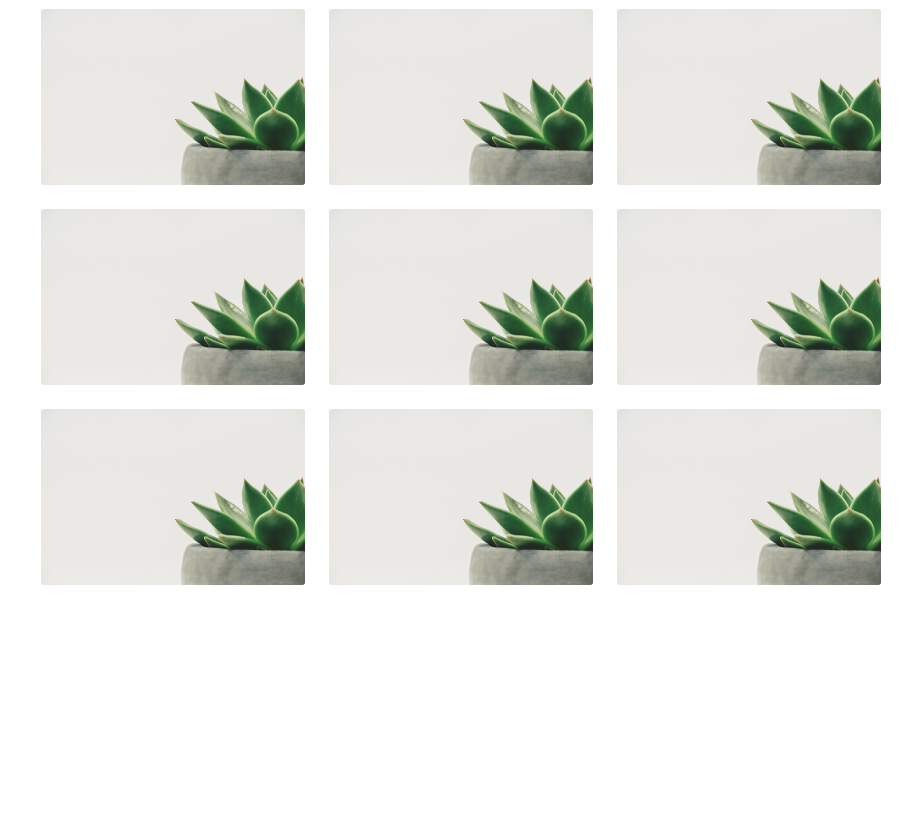
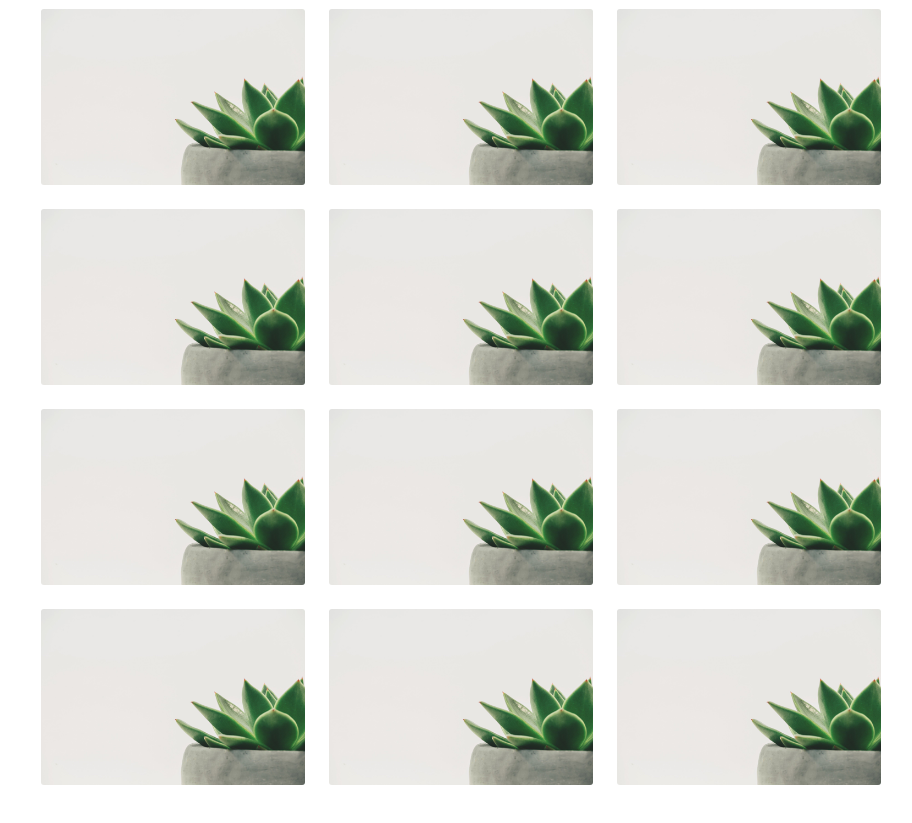
Before and after one commit to justuscolby/gallery-starter-1, a plain HTML site: page index.html in a window 1280 px wide. Shown: the part 135-958 px from the top of the page, without its empty margins (81-993 px from the left). Before the commit the page ends 800 px from the top, so only its background shows below. Drawn offline with Linux system fonts and the light colour scheme.

Commit message:
added pictures

```diff
--- a/index.html
+++ b/index.html
@@ -22,6 +22,9 @@
         <img src="plant.png" />
         <img src="plant.png" />
         <img src="plant.png" />
+        <img src="plant.png" />
+        <img src="plant.png" />
+        <img src="plant.png" />
       </div>
     </section>
   </body>
```
Also changed, not shown: 1 other file.
